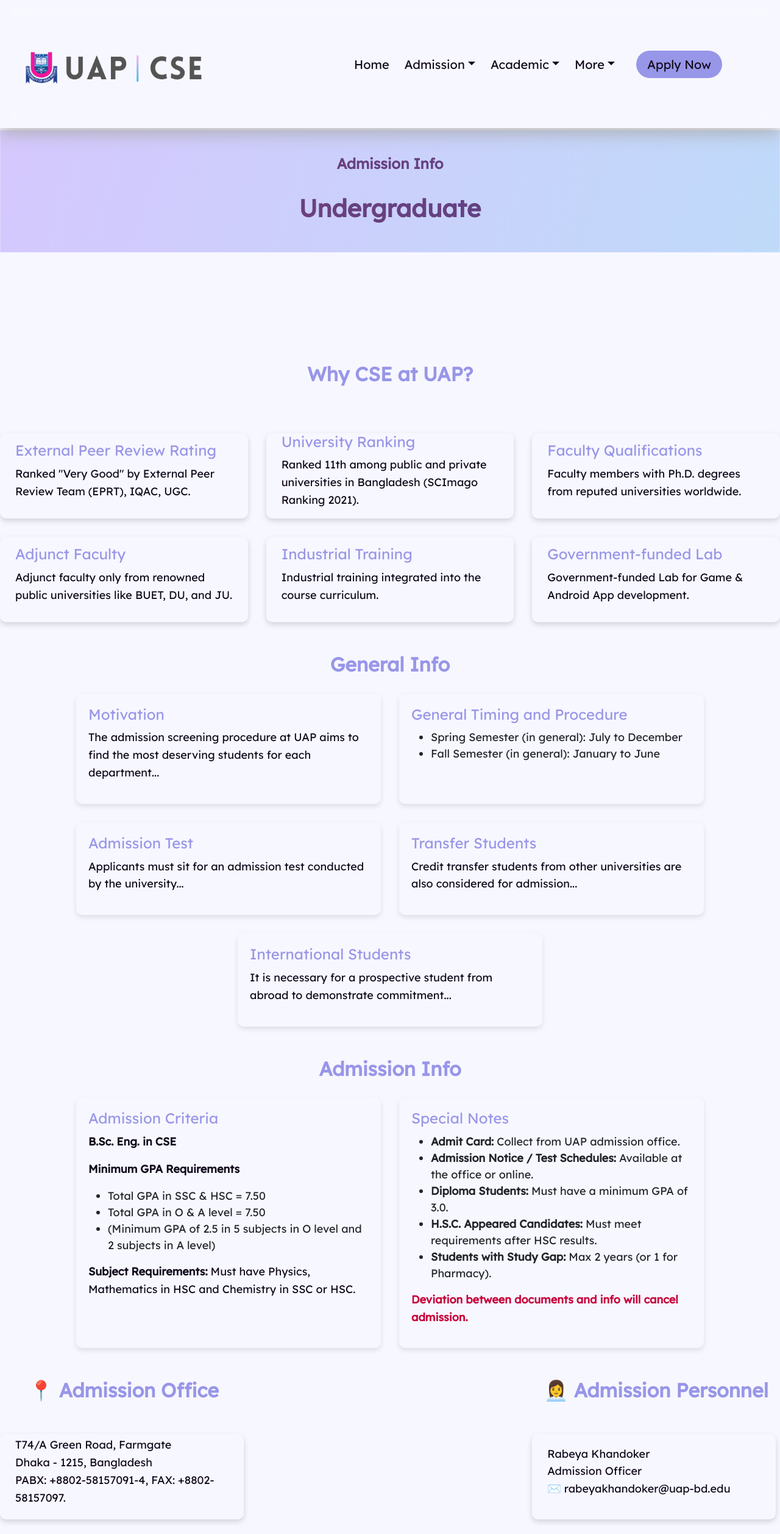
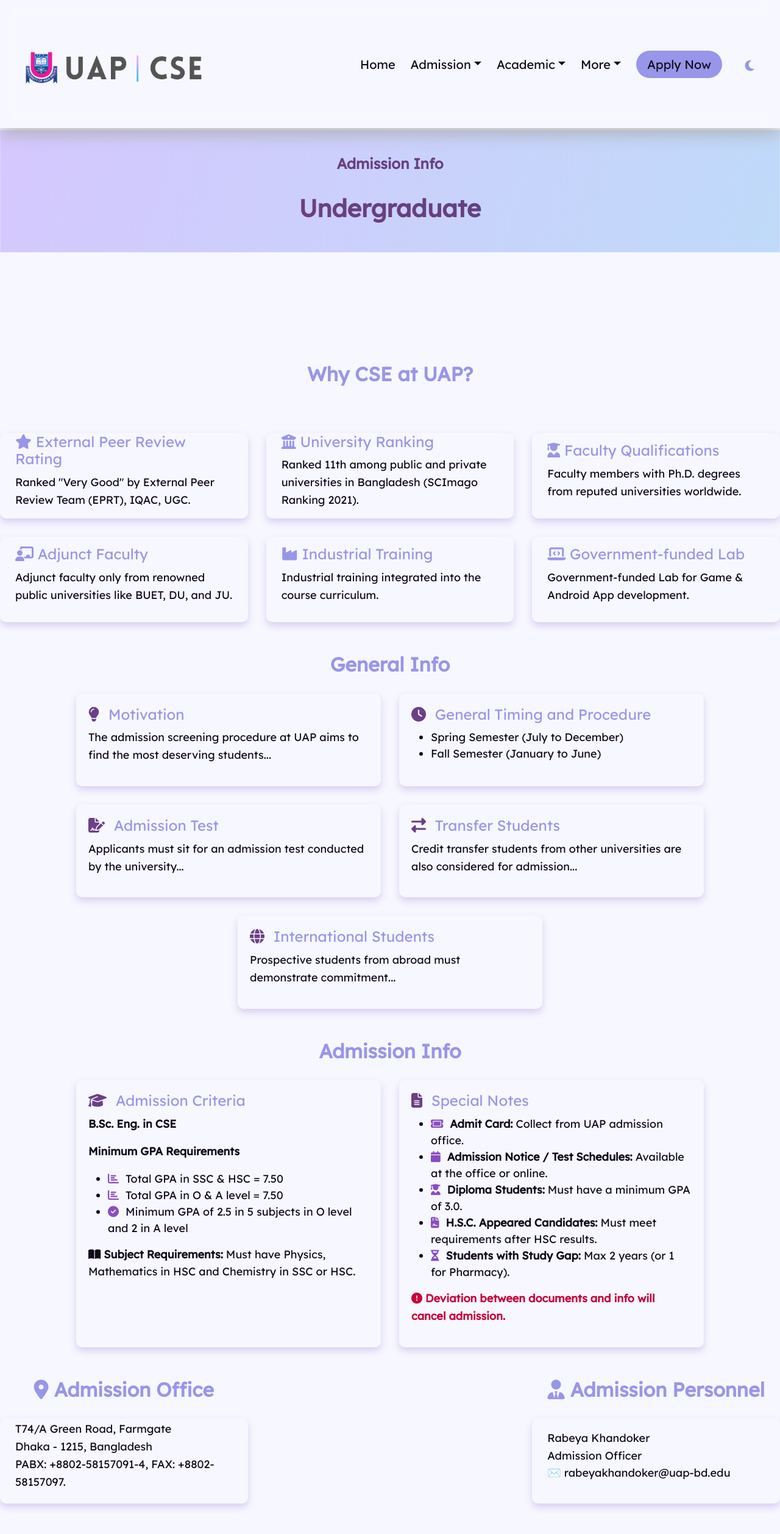
Before and after one commit to dee4git/uap_cse, a Django app: page /undergraduate/ in a window 1280 px wide. Shown: the whole page at 61% size. After the commit the page ends 2474 px from the top, so only its background shows below. Run offline with Django 4.2, Linux system fonts and the light colour scheme.

Commit message:
v 0.8.9 - Tahiya --undergraduate icons added --dark mode toggle icons added instead of emoji

```diff
--- a/static/css/base.css
+++ b/static/css/base.css
@@ -340,3 +340,16 @@
     transform: translateY(0);
   }
 }
+
+.theme-toggle button {
+    background: transparent;
+    border: none;
+    cursor: pointer;
+    font-size: 24px;
+    color: var(--primary-color);
+    transition: transform 0.3s ease-in-out;
+}
+
+.theme-toggle button:hover {
+    transform: scale(1.1);
+}
--- a/static/css/undergraduate.css
+++ b/static/css/undergraduate.css
@@ -54,8 +54,8 @@
     padding: 25px;
     height: 140px;
     border-radius: 10px;
-    box-shadow: 0px 4px 10px rgba(0, 0, 0, 0.15);
-    transition: transform 0.3s ease-in-out;
+     box-shadow: 0px 6px 12px rgba(149, 117, 205, 0.3); /* Lavender shadow */
+    transition: transform 0.3s ease-in-out, box-shadow 0.3s ease-in-out;
     display: flex;
     flex-direction: column;
     align-items: flex-start; /* Left-aligned text */
@@ -78,7 +78,6 @@
 .benefit-card:hover {
     box-shadow: 0px 6px 12px rgba(128, 90, 182, 0.5);
     transform: translateY(-5px);
-    color: #3a1b2f;
 }
 
 /* Responsive Fixes */
@@ -173,16 +172,25 @@
 .info-card {
     border-radius: 10px;
     padding: 20px;
-    box-shadow: 0px 4px 8px rgba(0, 0, 0, 0.1);
     width: 500px;
-    transition: transform 0.3s ease-in-out;
+     box-shadow: 0px 6px 12px rgba(149, 117, 205, 0.3); /* Lavender shadow */
+    transition: transform 0.3s ease-in-out, box-shadow 0.3s ease-in-out;
 }
 .info-card p,ul{
     font-size: 18px;
+    color: var(--txt-color);
 }
 
 .info-card:hover {
-    box-shadow: 0px 6px 12px rgba(128, 90, 182, 0.5);
-    transform: translateY(-5px);
-    color: #3a1b2f;
+    box-shadow: 0px 8px 16px rgba(128, 90, 182, 0.5); /* Deeper lavender */
+    transform: scale(1.02);
 }
+.info-card h2 i {
+    color: #6b4085; /* Deep lavender */
+    margin-right: 8px;
+}
+
+.info-card ul li i {
+    color: #8a4dbf; /* Soft purple */
+    margin-right: 6px;
+}
--- a/templates/base.html
+++ b/templates/base.html
@@ -9,7 +9,7 @@
   {% block head %}
 
   {% endblock %}
-    <link rel="stylesheet" href="{% static 'icons/icofont.css' %}">
+ <link href="https://cdnjs.cloudflare.com/ajax/libs/font-awesome/6.4.2/css/all.min.css" rel="stylesheet">
     <link href="https://cdn.jsdelivr.net/npm/bootstrap@5.3.5/dist/css/bootstrap.min.css" rel="stylesheet" integrity="sha384-SgOJa3DmI69IUzQ2PVdRZhwQ+dy64/BUtbMJw1MZ8t5HZApcHrRKUc4W0kG879m7" crossorigin="anonymous">
     <link href="https://fonts.googleapis.com/css2?family=Lexend:wght@400&display=swap" rel="stylesheet">
     <link rel="stylesheet" href="{% static 'css/base.css' %}">
@@ -66,12 +66,13 @@
                         <a href="{% url 'login'%}">Login</a>
                     </div>
                 </li>
-                <div class="buttons">
+
                     <li class="apply-mobile"><a href="https://admission.uap-bd.edu/Admission/Home.aspx" class="apply-btn">Apply Now</a></li>
-                    <li class="theme-toggle">
-                        <i class="icofont icofont-dark-mode"></i>
-                    </li>
-                </div>
+                <li class="theme-toggle">
+                 <button id="darkModeToggle" aria-label="Toggle dark mode">
+                        <i class="fa-solid fa-moon"></i>
+                     </button>
+                </li>
 
             </ul>
             <div class="hamburger" id="hamburger" aria-label="Toggle navigation menu">&#9776;</div>
@@ -165,8 +166,9 @@
             navLinks.classList.remove("open");
         }
     });
-    // Dark mode
-    document.addEventListener('DOMContentLoaded', function() {
+
+    //Dark mode
+document.addEventListener('DOMContentLoaded', function() {
     const themeToggle = document.querySelector('.theme-toggle');
     const body = document.body;
     const moonIcon = themeToggle.querySelector('i');
@@ -175,7 +177,7 @@
     const savedTheme = localStorage.getItem('theme');
     if (savedTheme) {
         body.classList.add(savedTheme);
-        moonIcon.textContent = savedTheme === 'dark-mode' ? '☀️' : '🌙';
+        moonIcon.className = savedTheme === 'dark-mode' ? 'fa-solid fa-sun' : 'fa-solid fa-moon';
     }
 
     themeToggle.addEventListener('click', () => {
@@ -186,9 +188,9 @@
         body.classList.toggle('dark-mode');
         const isDarkMode = body.classList.contains('dark-mode');
 
-        // Update icon with slight delay to match rotation
+        // Update icon class with slight delay to match rotation
         setTimeout(() => {
-            moonIcon.textContent = isDarkMode ? '☀️' : '🌙';
+            moonIcon.className = isDarkMode ? 'fa-solid fa-sun' : 'fa-solid fa-moon';
         }, 150);
 
         // Store theme preference
@@ -202,6 +204,5 @@
 });
 
 </script>
-
 </body>
 </html>
--- a/templates/hard_html/undergraduate.html
+++ b/templates/hard_html/undergraduate.html
@@ -5,6 +5,7 @@
 {% block head %}
     <meta charset="UTF-8">
     <meta name="viewport" content="width=device-width, initial-scale=1.0">
+    <link rel="stylesheet" href="https://cdnjs.cloudflare.com/ajax/libs/font-awesome/6.4.2/css/all.min.css">
     <link rel="stylesheet" href="{% static 'css/undergraduate.css' %}">
 {% endblock %}
 
@@ -13,122 +14,106 @@
     <h2 class="gradient-text-global">Admission Info</h2><br>
     <h1 class="gradient-text-global">Undergraduate</h1>
 </div>
+
 <div class="cse-benefits">
     <h1 class="section-title">Why CSE at UAP?</h1>
 </div>
 <div class="benefits-container">
     <div class="benefit-card">
-        <h2>External Peer Review Rating</h2>
+        <h2><i class="fa-solid fa-star"></i> External Peer Review Rating</h2>
         <p>Ranked "Very Good" by External Peer Review Team (EPRT), IQAC, UGC.</p>
     </div>
     <div class="benefit-card">
-        <h2>University Ranking</h2>
+        <h2><i class="fa-solid fa-university"></i> University Ranking</h2>
         <p>Ranked 11th among public and private universities in Bangladesh (SCImago Ranking 2021).</p>
     </div>
     <div class="benefit-card">
-        <h2>Faculty Qualifications</h2>
+        <h2><i class="fa-solid fa-user-graduate"></i> Faculty Qualifications</h2>
         <p>Faculty members with Ph.D. degrees from reputed universities worldwide.</p>
     </div>
     <div class="benefit-card">
-        <h2>Adjunct Faculty</h2>
+        <h2><i class="fa-solid fa-chalkboard-teacher"></i> Adjunct Faculty</h2>
         <p>Adjunct faculty only from renowned public universities like BUET, DU, and JU.</p>
     </div>
     <div class="benefit-card">
-        <h2>Industrial Training</h2>
+        <h2><i class="fa-solid fa-industry"></i> Industrial Training</h2>
         <p>Industrial training integrated into the course curriculum.</p>
     </div>
     <div class="benefit-card">
-        <h2>Government-funded Lab</h2>
+        <h2><i class="fa-solid fa-laptop-code"></i> Government-funded Lab</h2>
         <p>Government-funded Lab for Game & Android App development.</p>
     </div>
 </div>
-
 
 <div class="container">
     <h1 class="section-title">General Info</h1>
     <div class="card-container">
         <div class="info-card">
-        <h2>Motivation</h2>
-        <p>The admission screening procedure at UAP aims to find the most deserving students for each department...</p>
+            <h2><i class="fa-solid fa-lightbulb"></i> Motivation</h2>
+            <p>The admission screening procedure at UAP aims to find the most deserving students...</p>
         </div>
-
         <div class="info-card">
-        <h2>General Timing and Procedure</h2>
+            <h2><i class="fa-solid fa-clock"></i> General Timing and Procedure</h2>
             <ul>
-            <li>Spring Semester (in general): July to December</li>
-            <li>Fall Semester (in general): January to June</li>
+                <li>Spring Semester (July to December)</li>
+                <li>Fall Semester (January to June)</li>
             </ul>
         </div>
-
         <div class="info-card">
-        <h2>Admission Test</h2>
+            <h2><i class="fa-solid fa-file-signature"></i> Admission Test</h2>
             <p>Applicants must sit for an admission test conducted by the university...</p>
         </div>
-
         <div class="info-card">
-        <h2>Transfer Students</h2>
+            <h2><i class="fa-solid fa-exchange-alt"></i> Transfer Students</h2>
             <p>Credit transfer students from other universities are also considered for admission...</p>
         </div>
-
         <div class="info-card">
-        <h2>International Students</h2>
-        <p>It is necessary for a prospective student from abroad to demonstrate commitment...</p>
+            <h2><i class="fa-solid fa-globe"></i> International Students</h2>
+            <p>Prospective students from abroad must demonstrate commitment...</p>
         </div>
     </div>
 
     <h1 class="section-title">Admission Info</h1>
     <div class="card-container">
         <div class="info-card">
-        <h2>Admission Criteria</h2>
+            <h2><i class="fa-solid fa-graduation-cap"></i> Admission Criteria</h2>
             <p><strong>B.Sc. Eng. in CSE</strong></p>
             <p><strong>Minimum GPA Requirements</strong></p>
             <ul>
-            <li>Total GPA in SSC & HSC = 7.50</li>
-            <li>Total GPA in O & A level = 7.50</li>
-            <li>(Minimum GPA of 2.5 in 5 subjects in O level and 2 subjects in A level)</li>
+                <li><i class="fa-solid fa-chart-bar"></i> Total GPA in SSC & HSC = 7.50</li>
+                <li><i class="fa-solid fa-chart-bar"></i> Total GPA in O & A level = 7.50</li>
+                <li><i class="fa-solid fa-check-circle"></i> Minimum GPA of 2.5 in 5 subjects in O level and 2 in A level</li>
             </ul>
-        <p><strong>Subject Requirements:</strong> Must have Physics, Mathematics in HSC and Chemistry in SSC or HSC.</p>
+            <p><strong><i class="fa-solid fa-book-open"></i> Subject Requirements:</strong> Must have Physics, Mathematics in HSC and Chemistry in SSC or HSC.</p>
         </div>
-
         <div class="info-card">
-        <h2>Special Notes</h2>
+            <h2><i class="fa-solid fa-file-alt"></i> Special Notes</h2>
             <ul>
-            <li><strong>Admit Card:</strong> Collect from UAP admission office.</li>
-            <li><strong>Admission Notice / Test Schedules:</strong> Available at the office or online.</li>
-            <li><strong>Diploma Students:</strong> Must have a minimum GPA of 3.0.</li>
-            <li><strong>H.S.C. Appeared Candidates:</strong> Must meet requirements after HSC results.</li>
-            <li><strong>Students with Study Gap:</strong> Max 2 years (or 1 for Pharmacy).</li>
+                <li><i class="fa-solid fa-ticket"></i> <strong>Admit Card:</strong> Collect from UAP admission office.</li>
+                <li><i class="fa-solid fa-calendar"></i> <strong>Admission Notice / Test Schedules:</strong> Available at the office or online.</li>
+                <li><i class="fa-solid fa-user-graduate"></i> <strong>Diploma Students:</strong> Must have a minimum GPA of 3.0.</li>
+                <li><i class="fa-solid fa-file-contract"></i> <strong>H.S.C. Appeared Candidates:</strong> Must meet requirements after HSC results.</li>
+                <li><i class="fa-solid fa-hourglass-half"></i> <strong>Students with Study Gap:</strong> Max 2 years (or 1 for Pharmacy).</li>
             </ul>
-        <p><strong style="color: #c70039;">Deviation between documents and info will cancel admission.</strong></p>
+            <p><strong style="color: #c70039;"><i class="fa-solid fa-exclamation-circle"></i> Deviation between documents and info will cancel admission.</strong></p>
+        </div>
     </div>
 </div>
 
-
-</div>
 <div class="benefits-container">
     <div>
-        <h3 class="section-title"> 📍 Admission Office</h3><br>
-        <div class="benefits-container">
+        <h3 class="section-title"><i class="fa-solid fa-map-marker-alt"></i> Admission Office</h3>
         <div class="benefit-card">
-          <p>T74/A Green Road, Farmgate<br>
-            Dhaka - 1215, Bangladesh<br>
-            PABX: +8802-58157091-4, FAX: +8802-58157097.</p>
-        </div>
+            <p>T74/A Green Road, Farmgate<br>Dhaka - 1215, Bangladesh<br>PABX: +8802-58157091-4, FAX: +8802-58157097.</p>
         </div>
     </div>
     <br>
     <div>
-        <h3 class="section-title">👩‍💼 Admission Personnel</h3><br>
-        <div class="benefits-container">
+        <h3 class="section-title"><i class="fa-solid fa-user-tie"></i> Admission Personnel</h3>
         <div class="benefit-card">
-          <p>
-            Rabeya Khandoker<br>
-            Admission Officer<br>
-            ✉️ rabeyakhandoker@uap-bd.edu
-          </p>
+            <p>Rabeya Khandoker<br>Admission Officer<br>✉️ rabeyakhandoker@uap-bd.edu</p>
         </div>
     </div>
 </div>
-</div>
-    <br>
+    <br><br>
 {% endblock %}
```
Also changed, not shown: db.sqlite3, media/faculty_photos/472155749_1342148950109651_4556191620687342164_n_Qb6yJUZ.jpg. Lines whose indentation alone changed are shown as unchanged.
